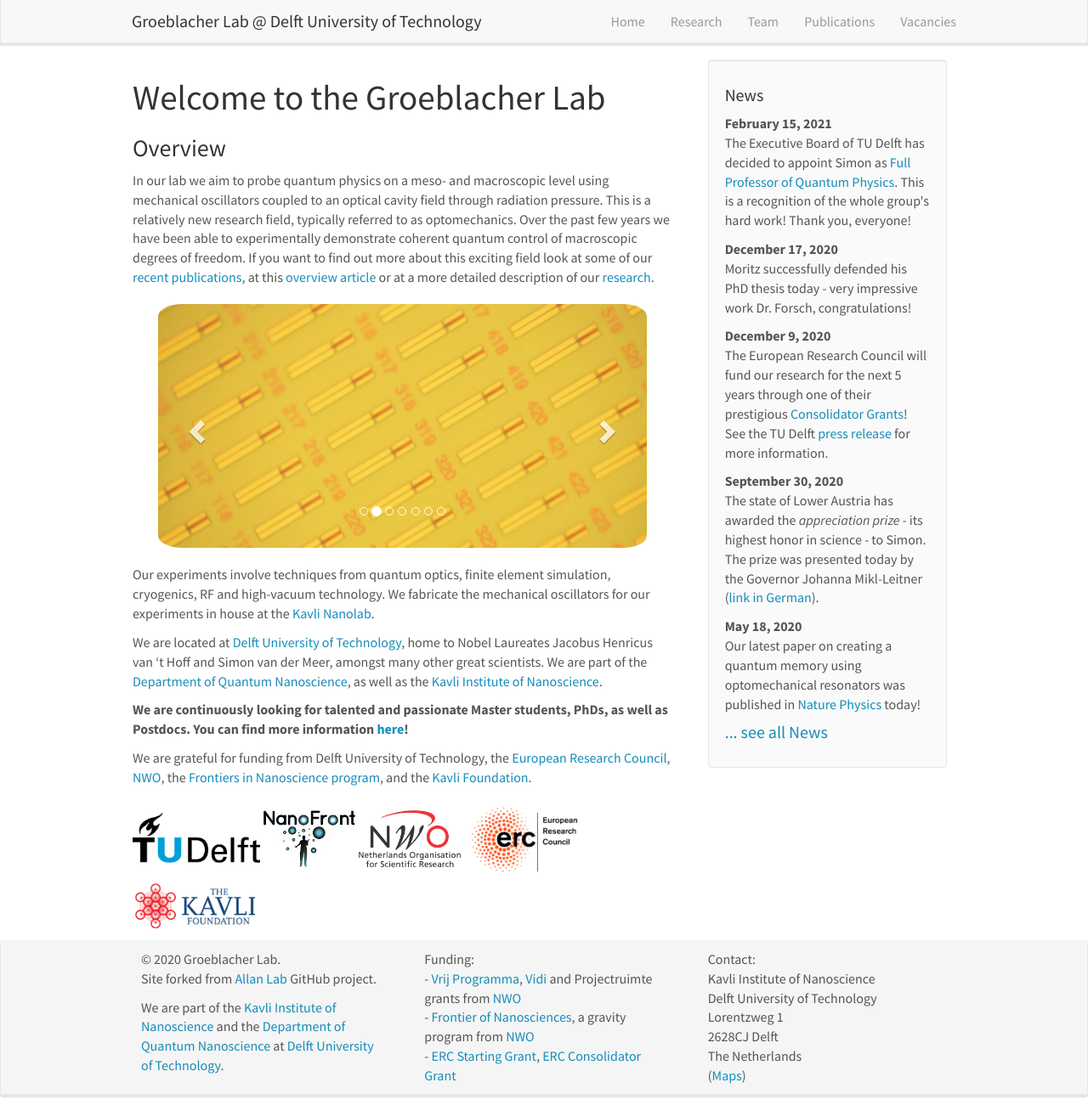
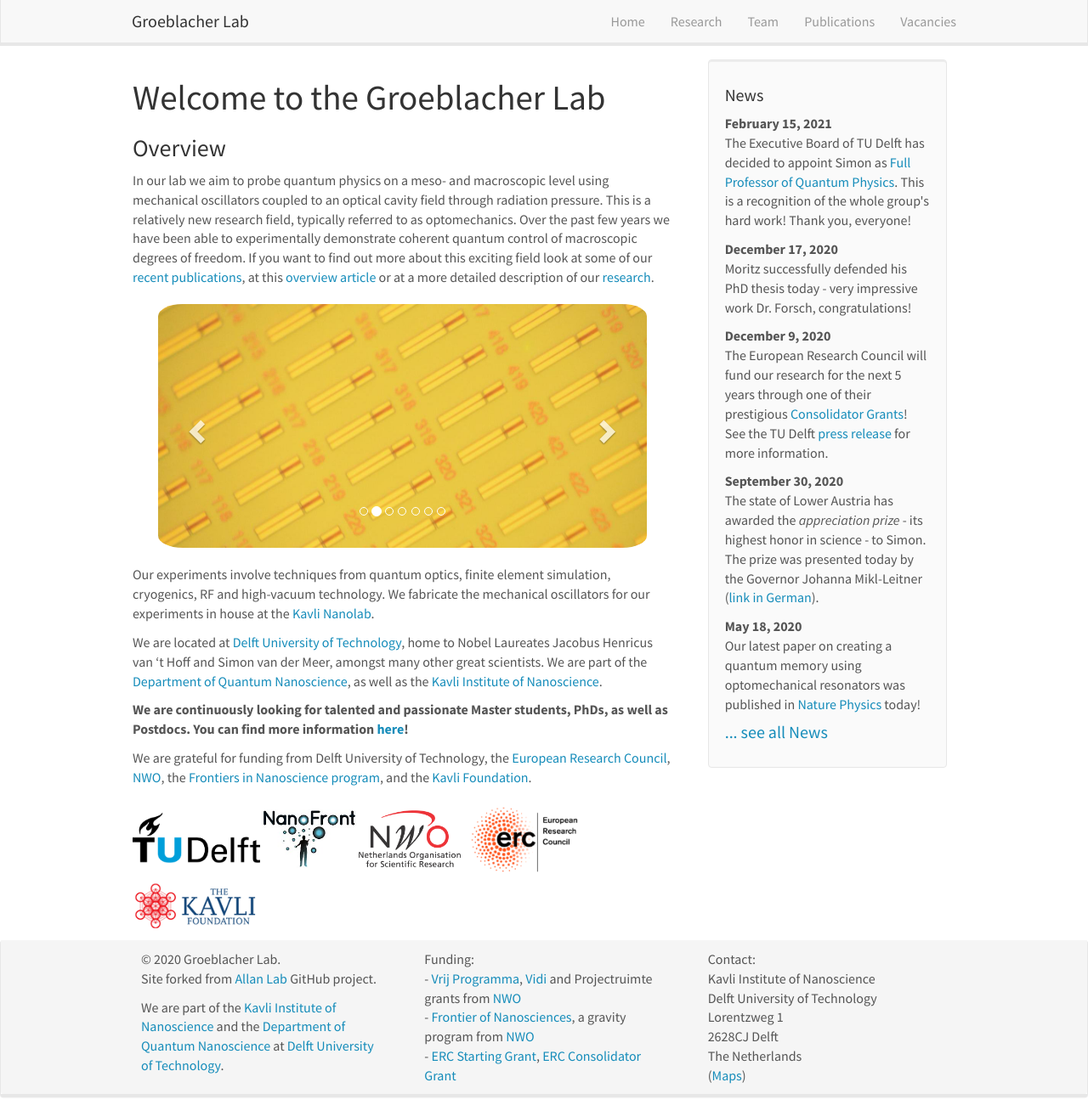
Before and after one commit to sgroeblacher/groeblacherlab, a Jekyll site: the page built from _pages/home.md, in a window 1280 px wide and 1314 px high. Shown: the whole window at 85% size. Built offline with Jekyll 4.4.1, drawn with Linux system fonts in a browser that asks for light colours; nearby versions of some CDN libraries.

Commit message:
modified:   _includes/header.html

```diff
--- a/_includes/header.html
+++ b/_includes/header.html
@@ -8,7 +8,7 @@
 		<span class="icon-bar"></span>
 	  </button>
 
-    <a class="navbar-brand" href="{{ site.url }}{{ site.baseurl }}/">Groeblacher Lab @ Delft University of Technology</a>
+    <a class="navbar-brand" href="{{ site.url }}{{ site.baseurl }}/">Groeblacher Lab</a>
 	</div>
 	<div class="collapse navbar-collapse" id="navbar-collapse-1">
 	  <ul class="nav navbar-nav navbar-right">
```
